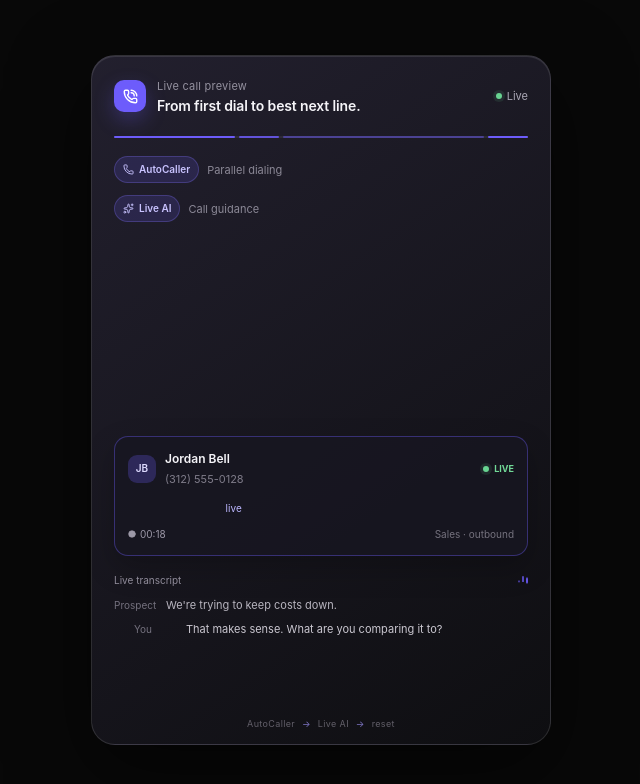
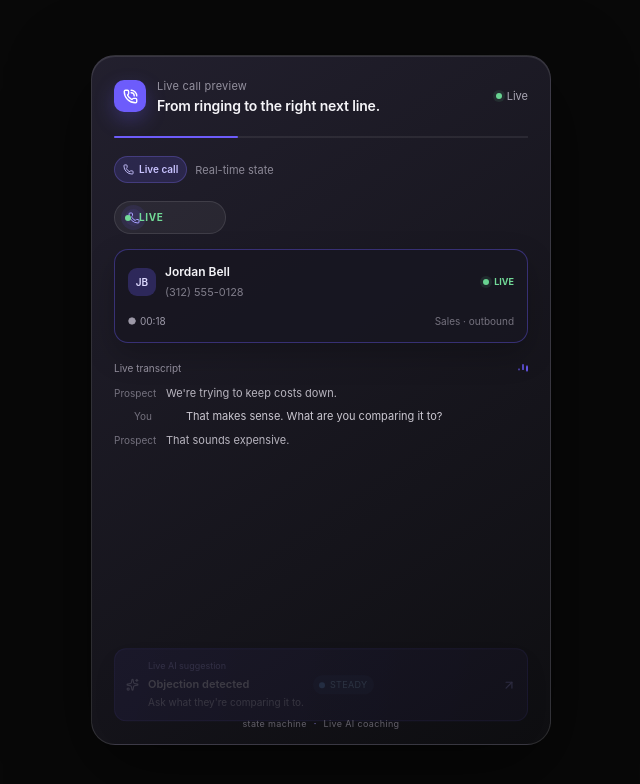
Before and after one commit to mahimagupta-droid/live-call-card-widget, a Next.js app: page / in a window 1280 px wide. Shown: the top 784 px of the page, without its empty margins (319-959 px from the left). Built offline with nearby package versions, Linux system fonts and the light colour scheme.

Commit message:
feat: introduce status pill and update call card animations

```diff
--- a/app/globals.css
+++ b/app/globals.css
@@ -24,18 +24,24 @@ h1 { margin:0; font-size:14px; line-height:1.2; font-weight:600; letter-spacing:
 .beat-copy { color:#8b8896; font-size:11px; }
 .status-chip { display:inline-flex; align-items:center; gap:5px; padding:5px 8px; border-radius:99px; font-size:10px; font-weight:600; }
 .status-chip.purple { color:#c9c3ff; background:rgba(109,92,251,.16); border:1px solid rgba(132,117,255,.28); }
-.beat-ai { opacity:0; transform:translateY(5px); animation: ai-label 10s ease-in-out infinite; }
-.lead-list { display:grid; gap:7px; animation: leads 10s ease-in-out infinite; }
+.status-pill { display:flex; align-items:center; gap:7px; width:max-content; min-height:31px; margin:18px 0 14px; padding:7px 10px; border:1px solid rgba(255,255,255,.1); border-radius:99px; background:rgba(255,255,255,.055); color:#bcb8c7; font-size:10px; font-weight:700; letter-spacing:.06em; }
+.status-icon { display:grid; place-items:center; width:17px; height:17px; border-radius:50%; color:#a79fff; background:rgba(109,92,251,.18); animation: ring-pulse 1s ease-in-out infinite; }
+.pill-state { position:absolute; opacity:0; transform:translateY(3px); }
+.status-pill { position:relative; min-width:112px; }
+.status-icon + .pill-state { position:relative; }
+.pill-ringing { animation: state-ringing 10s linear infinite; }.pill-bridging { animation: state-bridging 10s linear infinite; }.pill-answered { animation: state-answered 10s linear infinite; color:#c9c3ff; }.pill-live { animation: state-live 10s linear infinite; color:#71d997; }.pill-completed { animation: state-completed 10s linear infinite; color:#bcb8c7; }
+.pill-state i, .confidence::before { display:inline-block; width:6px; height:6px; margin-right:5px; border-radius:50%; background:#71d997; content:""; }
+.lead-list { display:none; }
 .lead-row { display:flex; align-items:center; gap:10px; min-height:54px; padding:9px 11px; border:1px solid rgba(255,255,255,.07); border-radius:12px; background:rgba(255,255,255,.035); }
 .lead-avatar { display:grid; place-items:center; flex:none; width:28px;height:28px;border-radius:9px;color:#bdb9c8;background:#2b2931;font-size:10px;font-weight:600; }
 .lead-avatar.active { color:#dedaff; background:rgba(109,92,251,.26); }
 .lead-info { display:grid; gap:3px; min-width:0; flex:1; }.lead-info strong,.call-topline strong { font-size:12px; font-weight:600; }.lead-info span,.call-topline span { color:#7f7c89; font-size:11px; }
 .dial-pulse { display:grid; place-items:center; color:#a79fff; width:25px;height:25px;border-radius:50%;background:rgba(109,92,251,.13); animation: pulse 1.1s ease-in-out infinite; }.lead-skipped { opacity:.44; }.lead-skipped .lead-info strong { text-decoration:line-through; }.skip-label { color:#817d89; font-size:10px; }.lead-connected { border-color:rgba(109,92,251,.52); background:rgba(109,92,251,.13); transform:translateX(5px); }.connected-label { display:flex; align-items:center; gap:3px; color:#c4beff; font-size:10px; }
-.call-card { margin-top:15px; padding:13px; border:1px solid rgba(109,92,251,.38); border-radius:14px; background:rgba(24,22,34,.82); box-shadow:0 12px 30px rgba(0,0,0,.22); opacity:0; transform:translateY(12px) scale(.98); animation: call-in 10s ease-in-out infinite; }
-.call-topline { display:flex; align-items:center; gap:9px; }.call-topline > div:nth-child(2){display:grid;gap:3px;flex:1}.live-dot { display:flex;align-items:center;gap:5px;color:#71d997!important;font-size:9px!important;font-weight:700; }.call-status { display:flex; gap:6px; margin:13px 0 11px; color:#8d8998; font-size:10px; }.status-word { opacity:0; animation: status-step 3s linear infinite; }.status-ringing{animation-delay:1s}.status-live{animation-delay:2s;color:#bdb8ff}.call-meta { display:flex; justify-content:space-between; color:#75727e; font-size:10px; }.call-meta span:first-child{display:flex;align-items:center;gap:4px;color:#9d99a8}
+.call-card { margin-top:15px; padding:13px; border:1px solid rgba(109,92,251,.38); border-radius:14px; background:rgba(24,22,34,.82); box-shadow:0 12px 30px rgba(0,0,0,.22); opacity:0; transform:translateY(8px); animation: call-in 10s ease-in-out infinite; }
+.call-topline { display:flex; align-items:center; gap:9px; }.call-topline > div:nth-child(2){display:grid;gap:3px;flex:1}.live-dot { display:flex;align-items:center;gap:5px;color:#71d997!important;font-size:9px!important;font-weight:700; }.call-meta { display:flex; justify-content:space-between; margin-top:13px; color:#75727e; font-size:10px; }.call-meta span:first-child{display:flex;align-items:center;gap:4px;color:#9d99a8}
 .transcript { margin-top:18px; opacity:0; animation: transcript-in 10s ease-in-out infinite; }.transcript-head { display:flex; justify-content:space-between; color:#908c9a; font-size:10px; margin-bottom:10px; }.bars { display:flex;align-items:end;gap:2px;height:11px}.bars i{width:2px;background:#6d5cfb;border-radius:3px;animation:bars .8s ease-in-out infinite alternate}.bars i:nth-child(1){height:5px}.bars i:nth-child(2){height:10px;animation-delay:.2s}.bars i:nth-child(3){height:7px;animation-delay:.4s}
 .transcript-line { display:flex; gap:9px; margin:8px 0; color:#b8b5bf; font-size:11px; line-height:1.4; }.transcript-line .speaker { flex:none; width:43px; color:#74717e; font-size:10px; }.rep { padding-left:20px; color:#cac7d0; }.objection { opacity:0; animation: objection-in 10s ease-in-out infinite; }
-.suggestion { position:absolute; left:22px; right:22px; bottom:35px; display:flex;align-items:center;gap:9px;padding:10px 11px;color:#d4d0ff;border:1px solid rgba(109,92,251,.48);border-radius:12px;background:linear-gradient(100deg,rgba(70,57,156,.6),rgba(36,32,70,.92));box-shadow:0 12px 28px rgba(0,0,0,.25);opacity:0;transform:translateY(15px);animation:suggestion-in 10s ease-in-out infinite}.suggestion > svg:last-child{margin-left:auto;color:#a79fff}.suggestion div{display:grid;gap:3px}.suggestion span{font-size:9px;color:#b3aaff}.suggestion strong{font-size:11px;font-weight:500;color:#eeeaff}.reset-note { position:absolute;bottom:14px;left:0;right:0;text-align:center;color:#625f69;font-size:9px;letter-spacing:.04em }.reset-note span{color:#8077c9;margin:0 4px}
-@keyframes pulse{50%{box-shadow:0 0 0 5px rgba(109,92,251,.08)}} @keyframes timeline{0%,100%{opacity:.3}20%,80%{opacity:1}} @keyframes leads{0%,28%{opacity:1;transform:none}34%,100%{opacity:0;transform:translateY(-7px)}} @keyframes call-in{0%,28%{opacity:0;transform:translateY(12px) scale(.98)}35%,88%{opacity:1;transform:none}94%,100%{opacity:0;transform:translateY(-8px)}} @keyframes transcript-in{0%,39%{opacity:0;transform:translateY(8px)}44%,90%{opacity:1;transform:none}96%,100%{opacity:0}} @keyframes suggestion-in{0%,62%{opacity:0;transform:translateY(15px)}68%,90%{opacity:1;transform:none}96%,100%{opacity:0;transform:translateY(-4px)}} @keyframes ai-label{0%,28%{opacity:0;transform:translateY(5px)}36%,90%{opacity:1;transform:none}96%,100%{opacity:0}} @keyframes objection-in{0%,62%{opacity:0;transform:translateY(4px)}68%,90%{opacity:1;transform:none}96%,100%{opacity:0}} @keyframes status-step{0%,27%{opacity:0}5%,25%{opacity:1}33%,100%{opacity:0}} @keyframes bars{to{transform:scaleY(.4);opacity:.6}}
-@media (prefers-reduced-motion: reduce){.live-widget *,.live-widget *::before,.live-widget *::after{animation:none!important;transition:none!important}.lead-list{opacity:0}.beat-auto{opacity:0}.beat-ai{opacity:1}.call-card,.transcript,.suggestion{opacity:1;transform:none}.status-word{opacity:0}.status-live{opacity:1}.objection{opacity:1}.call-card{margin-top:15px}.transcript{margin-top:18px}}
+.suggestion { position:absolute; left:22px; right:22px; bottom:35px; display:flex;align-items:center;gap:9px;padding:10px 11px;color:#d4d0ff;border:1px solid rgba(109,92,251,.48);border-radius:12px;background:linear-gradient(100deg,rgba(70,57,156,.6),rgba(36,32,70,.92));box-shadow:0 12px 28px rgba(0,0,0,.25);opacity:0;transform:translateY(15px);animation:suggestion-in 10s ease-in-out infinite}.suggestion > svg:last-child{margin-left:auto;color:#a79fff}.suggestion div{display:grid;gap:3px;min-width:0}.suggestion span{font-size:9px;color:#b3aaff}.suggestion strong{font-size:11px;font-weight:600;color:#eeeaff}.suggestion em{font-size:10px;font-style:normal;color:#d1ccef}.confidence{flex:none;padding:3px 6px;border-radius:99px;font-size:9px!important;text-transform:uppercase;letter-spacing:.04em}.confidence.steady{color:#9dc5ff!important;background:rgba(86,156,255,.15)}.confidence.steady::before{background:#70a9ff}.reset-note { position:absolute;bottom:14px;left:0;right:0;text-align:center;color:#625f69;font-size:9px;letter-spacing:.04em }.reset-note span{color:#8077c9;margin:0 4px}
+@keyframes ring-pulse{50%{box-shadow:0 0 0 4px rgba(109,92,251,.1)}} @keyframes timeline{0%,100%{opacity:.3}20%,80%{opacity:1}} @keyframes call-in{0%,25%{opacity:0;transform:translateY(8px)}30%,90%{opacity:1;transform:none}94%,100%{opacity:0;transform:translateY(-5px)}} @keyframes transcript-in{0%,29%{opacity:0;transform:translateY(8px)}34%,90%{opacity:1;transform:none}94%,100%{opacity:0}} @keyframes suggestion-in{0%,53%{opacity:0;transform:translateY(15px)}59%,90%{opacity:1;transform:none}94%,100%{opacity:0;transform:translateY(-4px)}} @keyframes objection-in{0%,48%{opacity:0;transform:translateY(4px)}54%,90%{opacity:1;transform:none}94%,100%{opacity:0}} @keyframes state-ringing{0%,19%{opacity:1;transform:none}20%,100%{opacity:0;transform:translateY(-3px)}} @keyframes state-bridging{0%,19%{opacity:0}20%,25%{opacity:1;transform:none}26%,100%{opacity:0}} @keyframes state-answered{0%,24%{opacity:0}25%,30%{opacity:1;transform:none}31%,100%{opacity:0}} @keyframes state-live{0%,29%{opacity:0}30%,79%{opacity:1;transform:none}80%,100%{opacity:0}} @keyframes state-completed{0%,79%{opacity:0}80%,91%{opacity:1;transform:none}92%,100%{opacity:0}} @keyframes bars{to{transform:scaleY(.4);opacity:.6}}
+@media (prefers-reduced-motion: reduce){.live-widget *,.live-widget *::before,.live-widget *::after{animation:none!important;transition:none!important}.call-card,.transcript,.suggestion{opacity:1;transform:none}.status-pill{min-width:104px}.status-icon{color:#71d997;background:rgba(104,211,145,.14);box-shadow:0 0 0 3px rgba(104,211,145,.1)}.pill-state{display:none}.pill-live{display:inline;position:relative;opacity:1;transform:none;color:#71d997}.objection{opacity:1}.call-card{margin-top:15px}.transcript{margin-top:18px}}
 @media (max-width:420px){.live-widget{min-height:650px;padding:18px}.suggestion{left:18px;right:18px}}
--- a/components/live-call-card.tsx
+++ b/components/live-call-card.tsx
@@ -2,42 +2,32 @@
 
 import { Phone, PhoneCall, Sparkles, ArrowUpRight, Circle } from 'lucide-react'
 
-const leads = [
-  { name: 'Maya Chen', number: '(415) 555-0184', state: 'skipped' },
-  { name: 'Jordan Bell', number: '(312) 555-0128', state: 'connected' },
-  { name: 'Alex Rivera', number: '(646) 555-0196', state: 'dialing' },
-]
-
 export function LiveCallCard() {
   return (
-    <section className="live-widget" aria-label="AutoCaller and Live AI product preview">
+    <section className="live-widget" aria-label="Animated call status and Live AI coaching preview">
       <div className="widget-header">
         <div className="brand-mark" aria-hidden="true"><PhoneCall size={15} strokeWidth={2.2} /></div>
         <div>
           <p className="eyebrow">Live call preview</p>
-          <h1>From first dial to best next line.</h1>
+          <h1>From ringing to the right next line.</h1>
         </div>
         <div className="live-indicator"><span /> Live</div>
       </div>
 
-      <div className="timeline" aria-hidden="true"><span /><span /><span /><span /></div>
+      <div className="timeline" aria-hidden="true"><span /></div>
+      <div className="beat-label"><span className="status-chip purple"><Phone size={11} /> Live call</span><span className="beat-copy">Real-time state</span></div>
 
-      <div className="beat-label beat-auto"><span className="status-chip purple"><Phone size={11} /> AutoCaller</span><span className="beat-copy">Parallel dialing</span></div>
-      <div className="beat-label beat-ai"><span className="status-chip purple"><Sparkles size={11} /> Live AI</span><span className="beat-copy">Call guidance</span></div>
-
-      <div className="lead-list">
-        {leads.map((lead, index) => (
-          <div className={`lead-row lead-${lead.state}`} key={lead.name}>
-            <div className="lead-avatar">{lead.name.split(' ').map((n) => n[0]).join('')}</div>
-            <div className="lead-info"><strong>{lead.name}</strong><span>{lead.number}</span></div>
-            {lead.state === 'skipped' ? <span className="skip-label">voicemail · skipped</span> : lead.state === 'connected' ? <span className="connected-label">connected <ArrowUpRight size={12} /></span> : <span className="dial-pulse"><Phone size={13} /></span>}
-          </div>
-        ))}
+      <div className="status-pill" aria-live="polite">
+        <span className="status-icon"><Phone size={12} /></span>
+        <span className="pill-state pill-ringing">RINGING</span>
+        <span className="pill-state pill-bridging">BRIDGING</span>
+        <span className="pill-state pill-answered"><i /> ANSWERED</span>
+        <span className="pill-state pill-live"><i /> LIVE</span>
+        <span className="pill-state pill-completed">COMPLETED</span>
       </div>
 
       <div className="call-card">
         <div className="call-topline"><div className="lead-avatar active">JB</div><div><strong>Jordan Bell</strong><span>(312) 555-0128</span></div><span className="live-dot"><i /> LIVE</span></div>
-        <div className="call-status"><span className="status-word status-connecting">connecting</span><span className="status-word status-ringing">ringing</span><span className="status-word status-live">live</span></div>
         <div className="call-meta"><span><Circle size={8} fill="currentColor" /> 00:18</span><span>Sales · outbound</span></div>
       </div>
 
@@ -48,8 +38,8 @@ export function LiveCallCard() {
         <div className="transcript-line objection"><span className="speaker">Prospect</span><span>That sounds expensive.</span></div>
       </div>
 
-      <div className="suggestion"><Sparkles size={13} /><div><span>Live AI suggestion</span><strong>Ask what they&apos;re comparing it to.</strong></div><ArrowUpRight size={14} /></div>
-      <div className="reset-note">AutoCaller <span>→</span> Live AI <span>→</span> reset</div>
+      <div className="suggestion"><Sparkles size={13} /><div><span>Live AI suggestion</span><strong>Objection detected</strong><em>Ask what they&apos;re comparing it to.</em></div><span className="confidence steady">steady</span><ArrowUpRight size={14} /></div>
+      <div className="reset-note">state machine <span>·</span> Live AI coaching</div>
     </section>
   )
 }
```
